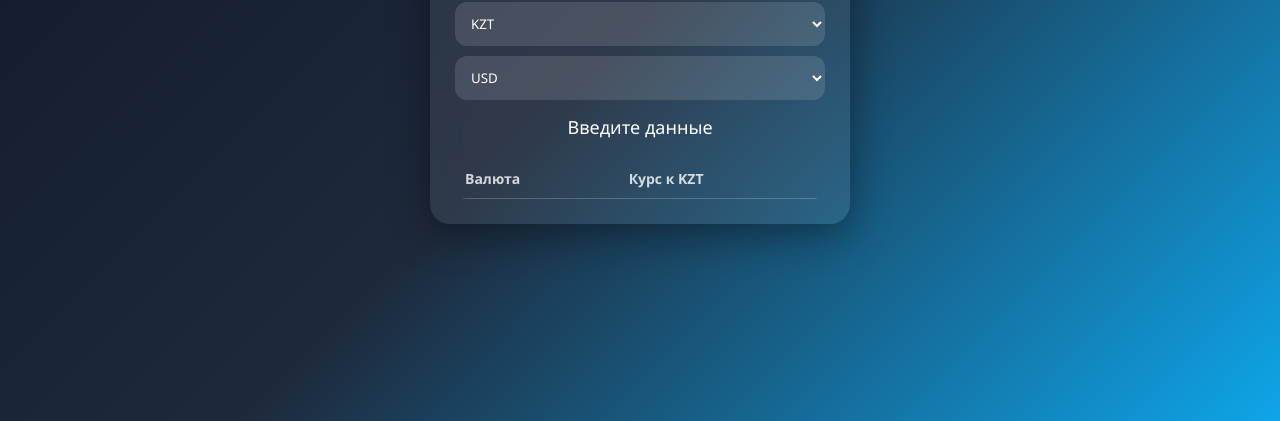
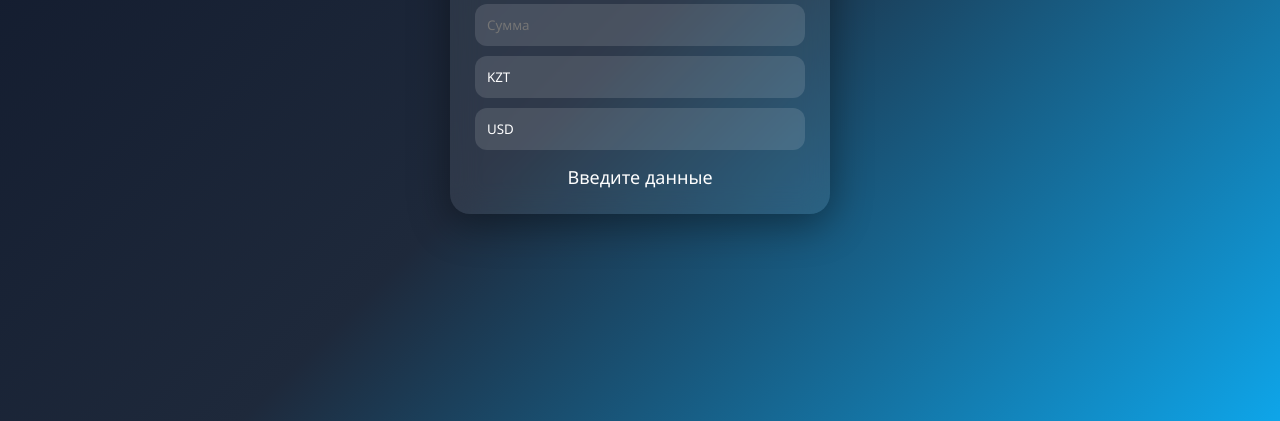
Before and after one commit to ClayMRT/valute, a plain HTML site: page index.html in a window 1280 px wide. Shown: the part 379-800 px from the top of the page. Drawn offline with Linux system fonts and the light colour scheme; no server answers.

Commit message:
Update index.html

```diff
--- a/index.html
+++ b/index.html
@@ -32,17 +32,16 @@
 }
 
 body {
-  min-height: 100vh;
+  height: 100vh;
   display: flex;
   justify-content: center;
   align-items: center;
   background: var(--bg);
   transition: 0.3s;
-  padding: 20px;
 }
 
 .container {
-  width: 420px;
+  width: 380px;
   padding: 25px;
   border-radius: 20px;
   background: var(--card);
@@ -77,6 +76,14 @@ input, select {
   color: var(--text);
 }
 
+/* 🔥 ВАЖНО: фикс dropdown */
+select {
+  appearance: none;
+  -webkit-appearance: none;
+  -moz-appearance: none;
+}
+
+/* 🔥 ВАЖНО: список валют */
 option {
   background: var(--option-bg);
   color: var(--option-text);
@@ -85,26 +92,6 @@ option {
 .result {
   margin-top: 15px;
   font-size: 18px;
-}
-
-/* 📊 таблица */
-table {
-  width: 100%;
-  margin-top: 20px;
-  border-collapse: collapse;
-  overflow: hidden;
-  border-radius: 12px;
-}
-
-th, td {
-  padding: 10px;
-  border-bottom: 1px solid rgba(255,255,255,0.2);
-  font-size: 14px;
-}
-
-th {
-  text-align: left;
-  opacity: 0.8;
 }
 </style>
 </head>
@@ -135,23 +122,11 @@ th {
 
 <div class="result" id="result">Введите данные</div>
 
-<!-- 📊 ТАБЛИЦА -->
-<table>
-  <thead>
-    <tr>
-      <th>Валюта</th>
-      <th>Курс к KZT</th>
-    </tr>
-  </thead>
-  <tbody id="ratesTable"></tbody>
-</table>
-
 </div>
 
 <script>
 
-const api = "https://api.frankfurter.app/latest?from=KZT";
-
+// базовые курсы (относительно KZT)
 const rates = {
   KZT: 1,
   USD: 0.00216,
@@ -176,38 +151,9 @@ function convert() {
     `${amount} ${from} = <b>${result.toFixed(2)} ${to}</b>`;
 }
 
-// 📡 загрузка реальных курсов
-async function loadRates() {
-  try {
-    let res = await fetch(api);
-    let data = await res.json();
-
-    let table = document.getElementById("ratesTable");
-    table.innerHTML = "";
-
-    let currencies = ["USD","EUR","RUB"];
-
-    currencies.forEach(cur => {
-      let value = data.rates[cur];
-
-      table.innerHTML += `
-        <tr>
-          <td>${cur}</td>
-          <td>${value ? value.toFixed(4) : "—"}</td>
-        </tr>
-      `;
-    });
-
-  } catch (e) {
-    console.log("Ошибка загрузки курсов");
-  }
-}
-
 function toggleTheme() {
   document.body.classList.toggle("light");
 }
-
-loadRates();
 
 </script>
 
```
